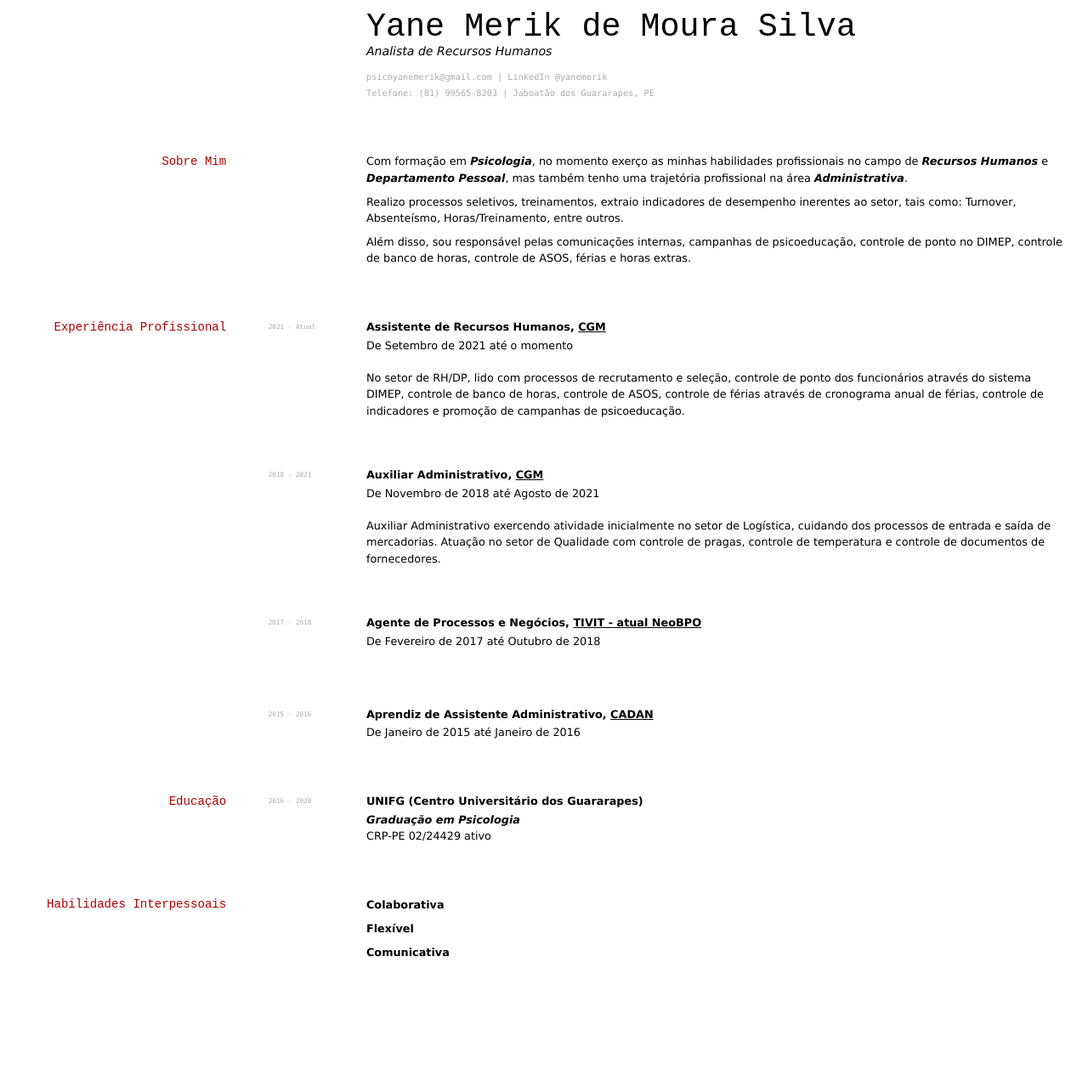
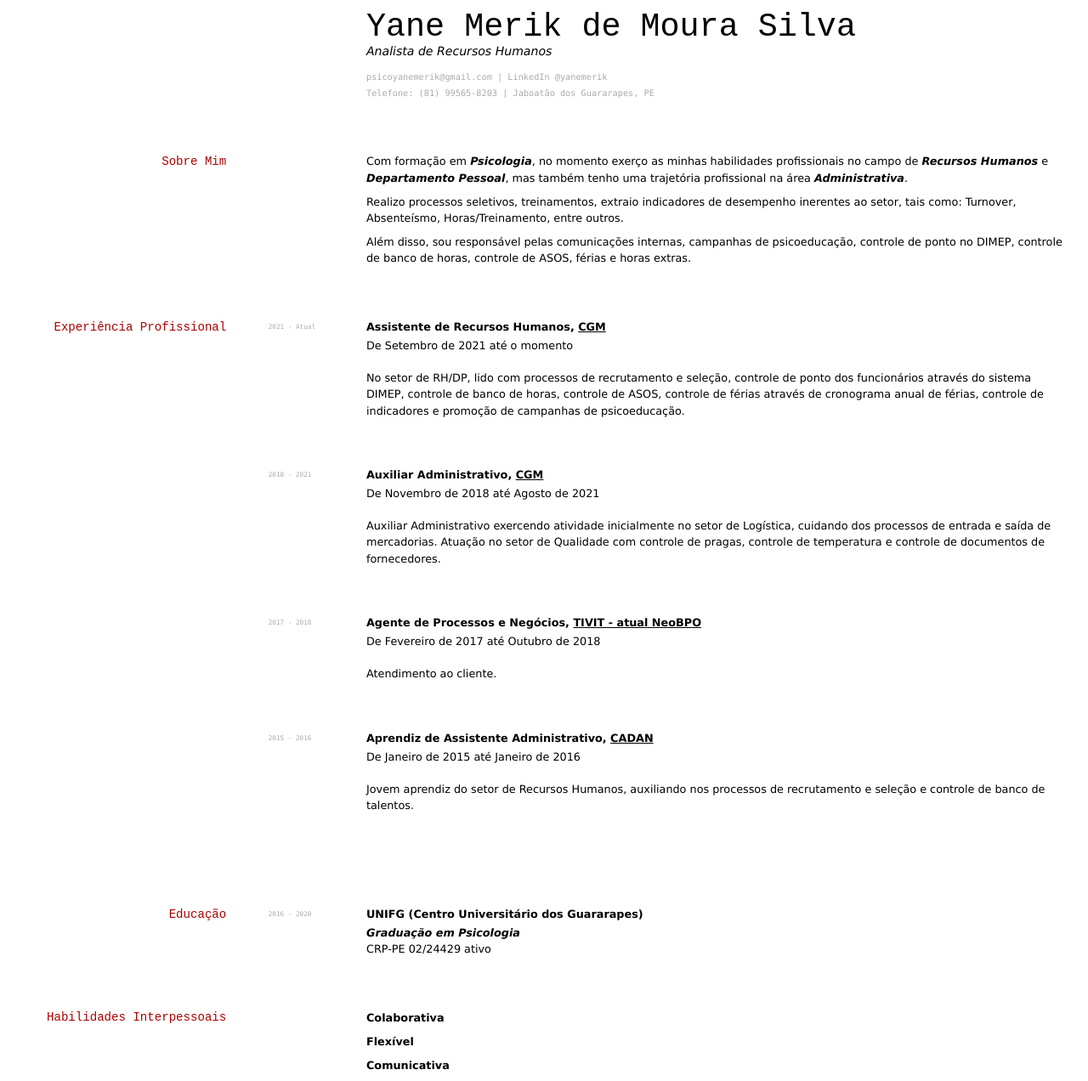
Before and after one commit to lflucasferreira/yane, a Jekyll site: the page built from index.md, in a window 1280 px wide. Shown: the whole page at 85% size. Built offline with Jekyll 4.4.1, drawn with Linux system fonts in a browser that asks for light colours; before the commit the page ends 1139 px from its top, so only the background shows below that.

Commit message:
ajustar desc

```diff
--- a/index.md
+++ b/index.md
@@ -43,11 +43,17 @@ Auxiliar Administrativo exercendo atividade inicialmente no setor de Logística,
 __Agente de Processos e Negócios, [TIVIT - atual NeoBPO](https://neobpo.com.br)__
 - De Fevereiro de 2017 até Outubro de 2018
 
+Atendimento ao cliente.
+
 <br><br>
 
 `2015 - 2016`
 __Aprendiz de Assistente Administrativo, [CADAN](https://www.cadandistribuicao.com.br)__
 - De Janeiro de 2015 até Janeiro de 2016
+
+Jovem aprendiz do setor de Recursos Humanos, auxiliando nos processos de recrutamento e seleção e controle de banco de talentos.
+
+<br><br>
 
 ## Educação
 
```
